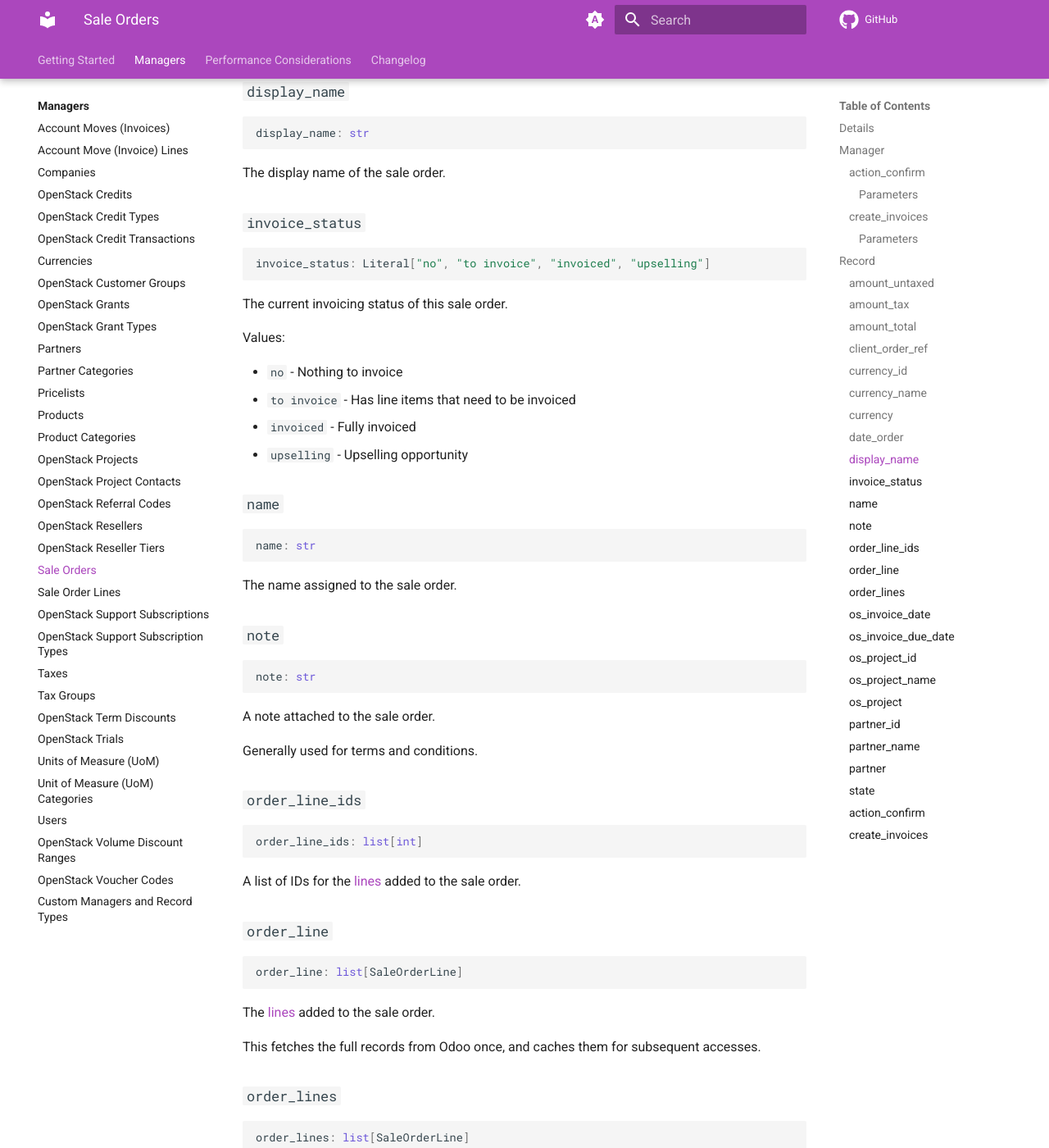
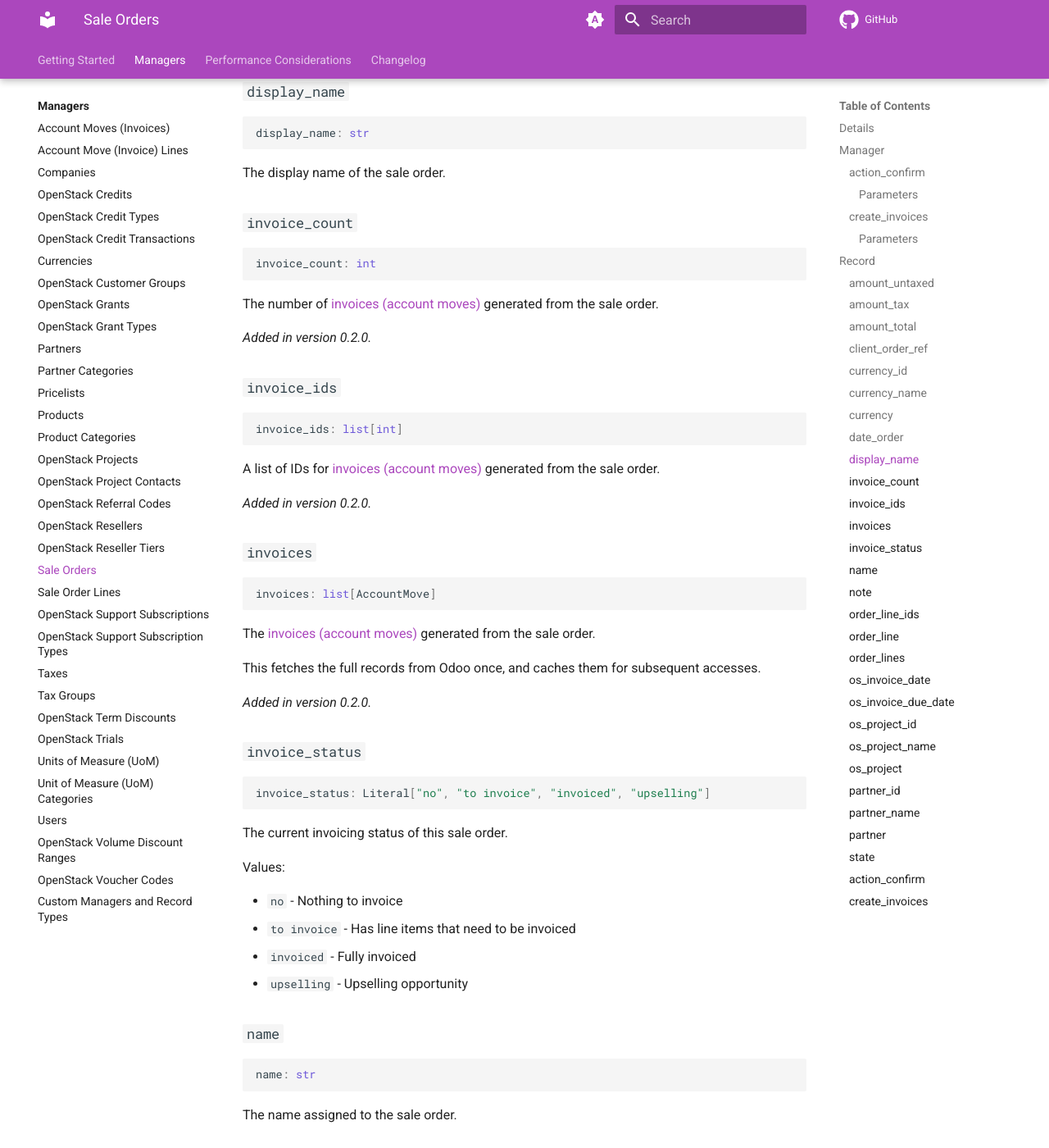
Before and after one commit to catalyst-cloud/python-openstack-odooclient, an MkDocs documentation site: the page built from docs/managers/sale-order.md, in a window 1280 px wide and 1400 px high, scrolled down 3908 px. Shown: the whole window at 82% size. Built offline with MkDocs 1.6.1 and Material for MkDocs 9.7.7, drawn with Linux system fonts in a browser that asks for light colours; comment, search, counter and statistics services are not loaded; the version menu is left out.

Commit message:
Add/fix missing/incorrect field definitions for records
* Add the missing `active` field to the `Product` record class.
* Add the missing `sale_ok` field to the `Product` record class.
* Fix the incorrect `default_code` field definition on the `Product` record class, by making it optional.
* Add the missing `invoice_count` field to the `SaleOrder` record class.
* Add the missing `invoice_ids` and `invoices` fields to the `SaleOrder` record class.
* Fix a bug where new-style union type hints were not being handled by the parser, due to `typing.get_origin` returning a different origin type from the older `typing.Union` construct.

````diff
--- a/docs/managers/sale-order.md
+++ b/docs/managers/sale-order.md
@@ -186,6 +186,39 @@
 ```
 
 The display name of the sale order.
+
+### `invoice_count`
+
+```python
+invoice_count: int
+```
+
+The number of [invoices (account moves)](account-move.md) generated from the sale order.
+
+*Added in version 0.2.0.*
+
+### `invoice_ids`
+
+```python
+invoice_ids: list[int]
+```
+
+A list of IDs for [invoices (account moves)](account-move.md) generated from the sale order.
+
+*Added in version 0.2.0.*
+
+### `invoices`
+
+```python
+invoices: list[AccountMove]
+```
+
+The [invoices (account moves)](account-move.md) generated from the sale order.
+
+This fetches the full records from Odoo once,
+and caches them for subsequent accesses.
+
+*Added in version 0.2.0.*
 
 ### `invoice_status`
 
````
Also changed, not shown: changelog.d/12.added.md (added, +1 -0 lines), docs/managers/product.md (+23 -3 lines), 4 other files.
